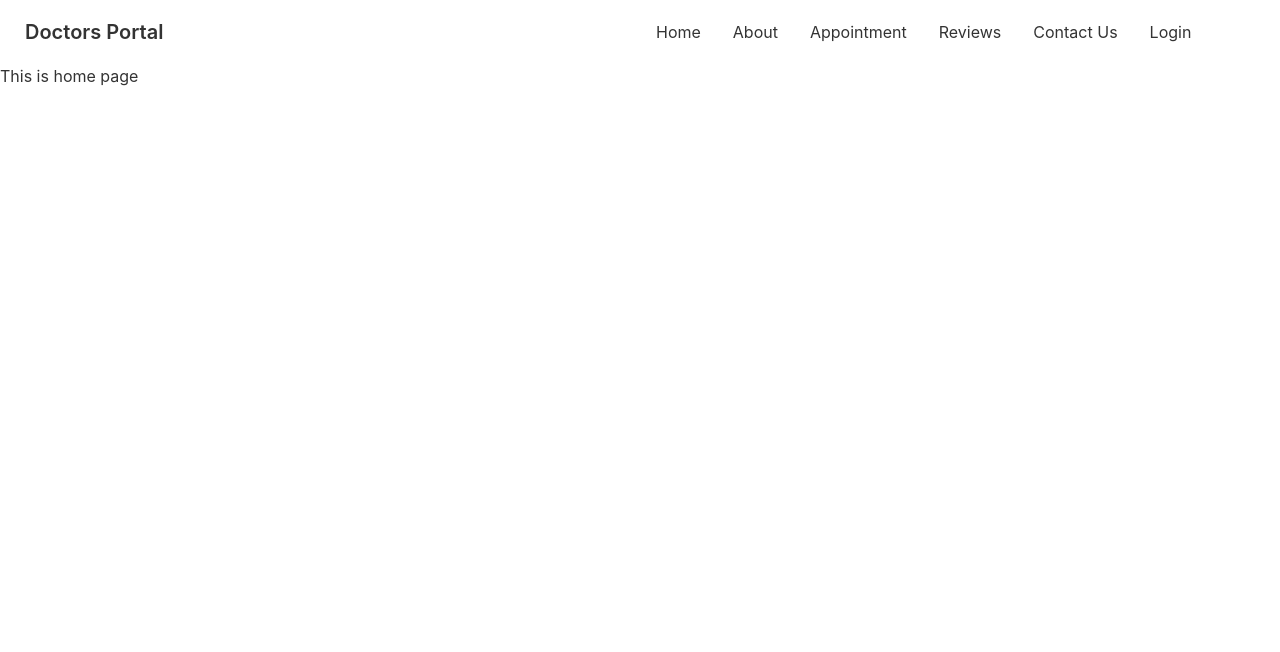
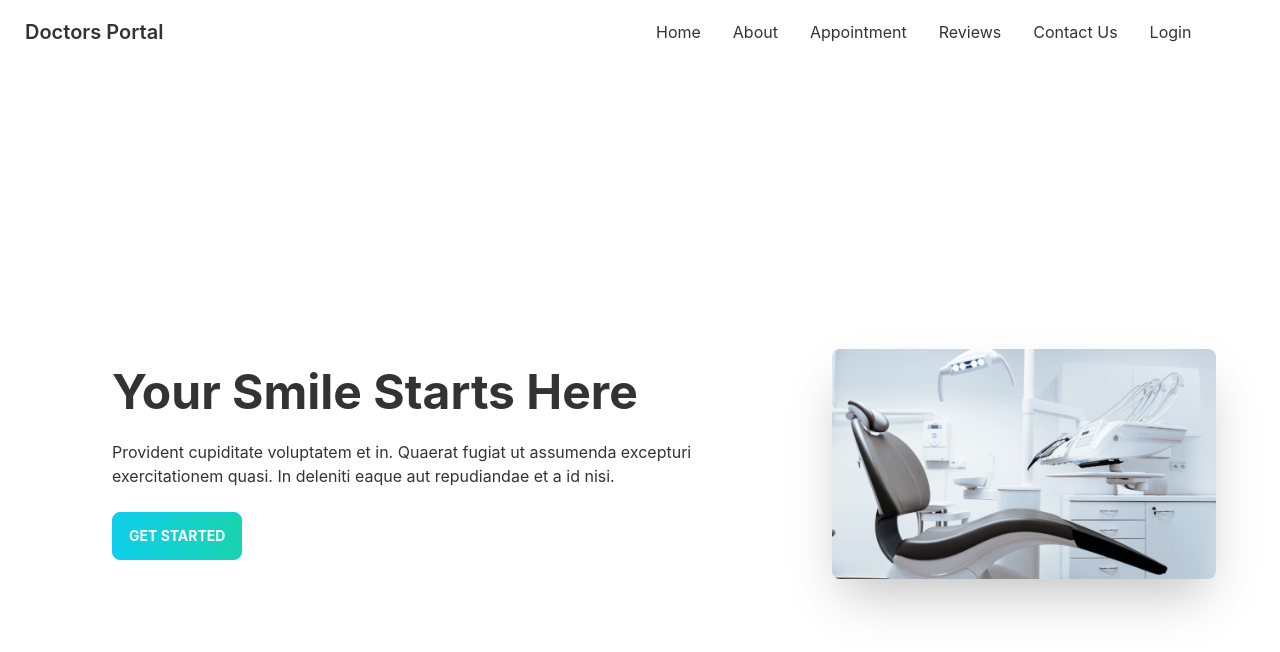
Before and after one commit to rakibphero/Doctors-portal-client-side, a React (Create React App) app: page / in a window 1280 px wide. Shown: the top 652 px of the page. Built offline with nearby package versions, Linux system fonts and the light colour scheme.

Commit message:
banner added

```diff
--- /dev/null
+++ b/src/Pages/Home/Banner.js
@@ -0,0 +1,23 @@
+import React from "react";
+import chair from '../../assets/images/chair.png';
+
+const Banner = () => {
+  return (
+    <div class="hero min-h-screen px-12 ">
+      <div class="hero-content flex-col lg:flex-row-reverse">
+        <img src={ chair } class="max-w-sm rounded-lg shadow-2xl" />
+        <div class='px-12'>
+          <h1 class="text-5xl font-bold">Your Smile Starts Here</h1>
+          <p class="py-6">
+            Provident cupiditate voluptatem et in. Quaerat fugiat ut assumenda
+            excepturi exercitationem quasi. In deleniti eaque aut repudiandae et
+            a id nisi.
+          </p>
+          <button class="btn btn-primary uppercase text-white font-bold bg-gradient-to-r from-primary to-secondary">Get Started</button>
+        </div>
+      </div>
+    </div>
+  );
+};
+
+export default Banner;
--- a/src/Pages/Home/Home.js
+++ b/src/Pages/Home/Home.js
@@ -1,9 +1,10 @@
 import React from 'react';
+import Banner from './Banner';
 
 const Home = () => {
     return (
         <div>
-            <h2>This is home page</h2>
+            <Banner></Banner>
         </div>
     );
 };
```
